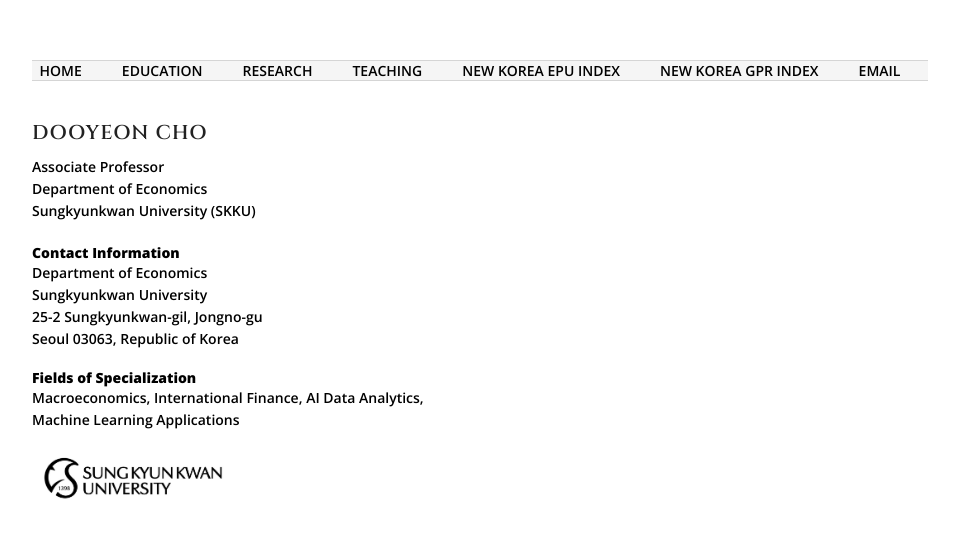
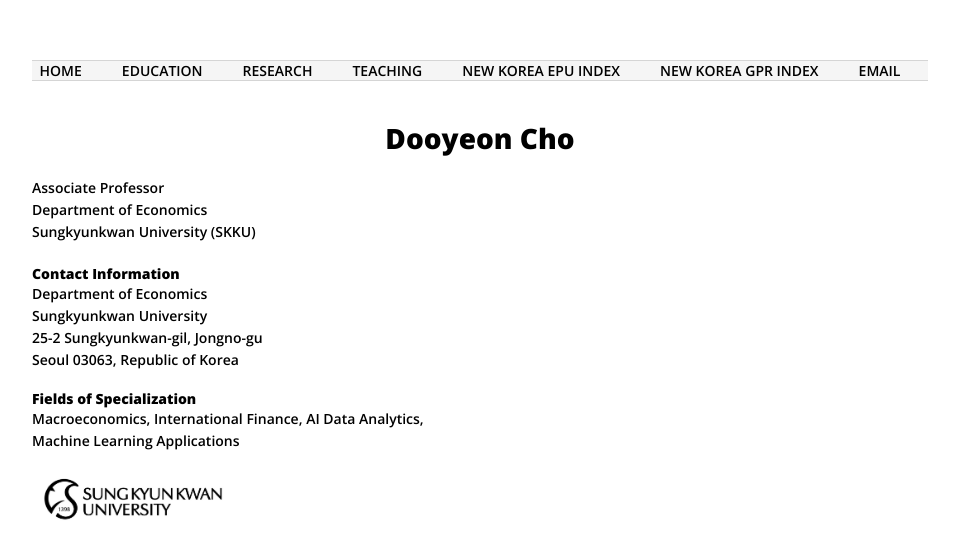
Before and after one commit to dooyeoncho/dooyeoncho.github.io, a Jekyll site: the page built from index.html, in a window 1280 px wide. Shown: the top 559 px of the page, without its empty margins (160-1119 px from the left). Built offline with Jekyll 4.4.1, drawn with Linux system fonts in a browser that asks for light colours.

Commit message:
Update index.html

```diff
--- a/index.html
+++ b/index.html
@@ -27,14 +27,13 @@
 
 <style>
 .headerstyle {
-  font-family: 'Cinzel', serif;
-  font-size: 20px;
-  font-weight: 600;
-  letter-spacing: 1px;
-  color: #222;
-  text-align: left;
-  margin-top: 20px;
-  margin-bottom: 10px;
+  font-family: 'Open Sans', sans-serif;
+  font-size: 28px;
+  font-weight: 800;
+  color: black;
+  text-align: center;
+  margin: 20px 0;
+  text-transform: none;
 }
 </style>
 
```
